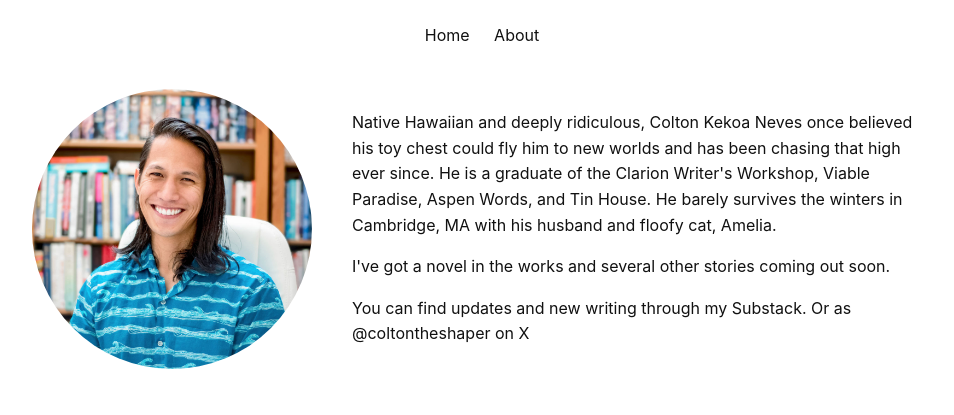
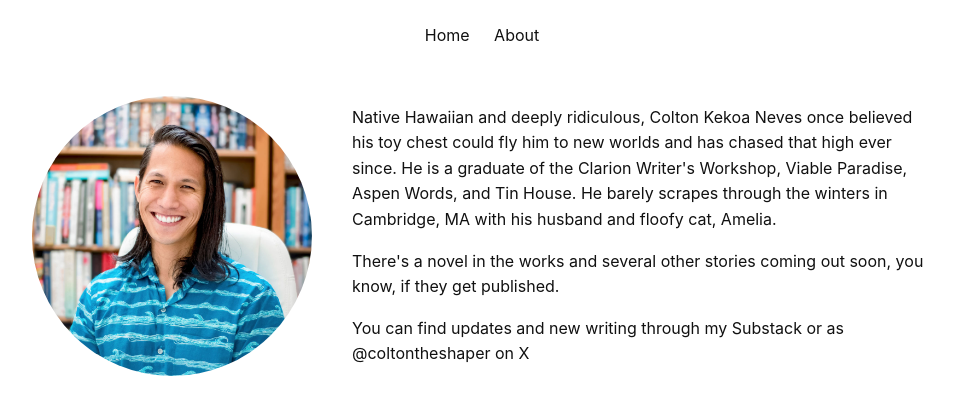
Before and after one commit to coltonkekoaneves/coltonkekoaneves.github.io, a plain HTML site: page about.html in a window 1280 px wide. Shown: the part 161-576 px from the top of the page, without its empty margins (158-1112 px from the left). Drawn offline with Linux system fonts and the light colour scheme.

Commit message:
Update about.html

```diff
--- a/about.html
+++ b/about.html
@@ -98,19 +98,19 @@
       <div class="bio">
         <p>
           Native Hawaiian and deeply ridiculous, Colton Kekoa Neves once believed his toy chest could fly
-          him to new worlds and has been chasing that high ever since. He is a graduate of the
-          Clarion Writer's Workshop, Viable Paradise, Aspen Words, and Tin House. He barely survives the winters
+          him to new worlds and has chased that high ever since. He is a graduate of the
+          Clarion Writer's Workshop, Viable Paradise, Aspen Words, and Tin House. He barely scrapes through the winters
           in Cambridge, MA with his husband and floofy cat, Amelia.
 
 
         </p>
 
         <p>
-          I've got a novel in the works and several other stories coming out soon.
+          There's a novel in the works and several other stories coming out soon, you know, if they get published.
         </p>
 
         <p>
-          You can find updates and new writing through my Substack. Or as @coltontheshaper on X
+          You can find updates and new writing through my Substack or as @coltontheshaper on X
         </p>
       </div>
     </div>
```
